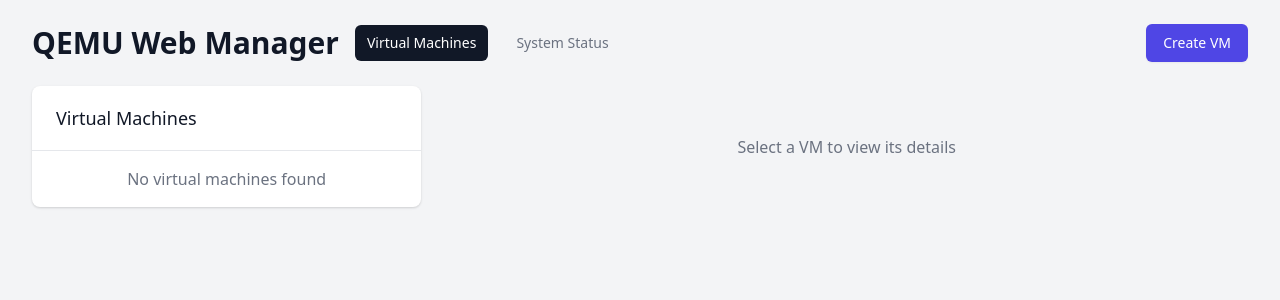
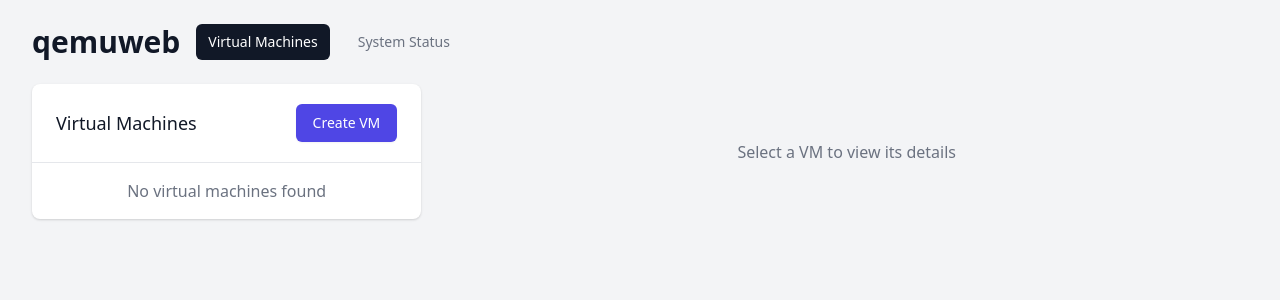
Before and after one commit to benbaptist/qemuweb, a Flask app: page / in a window 1280 px wide. Shown: the top 300 px of the page. Run offline with Flask 3, Linux system fonts and the light colour scheme; data that the repository does not hold is empty; some libraries are stand-ins or nearby versions.

Commit message:
Enhance VM management interface and update page titles
- Added a "Create VM" button to the VM list component for improved user interaction.
- Updated the page title from "QEMU Web Manager" to "qemuweb" for consistency and branding.
- Removed the redundant "Create VM" button from the header, consolidating functionality within the VM list.

These changes improve the user experience by streamlining the interface and enhancing accessibility to VM creation features.

```diff
--- a/qemuweb/frontend/static/js/components/VMList.js
+++ b/qemuweb/frontend/static/js/components/VMList.js
@@ -33,9 +33,15 @@
     template: `
         <div class="bg-white shadow rounded-lg">
             <div class="px-4 py-5 border-b border-gray-200 sm:px-6">
-                <h3 class="text-lg leading-6 font-medium text-gray-900">
-                    Virtual Machines
-                </h3>
+                <div class="flex justify-between items-center">
+                    <h3 class="text-lg leading-6 font-medium text-gray-900">
+                        Virtual Machines
+                    </h3>
+                    <button @click="$emit('create')"
+                            class="inline-flex items-center px-4 py-2 border border-transparent text-sm font-medium rounded-md shadow-sm text-white bg-indigo-600 hover:bg-indigo-700 focus:outline-none focus:ring-2 focus:ring-offset-2 focus:ring-indigo-500">
+                        Create VM
+                    </button>
+                </div>
             </div>
             <ul class="divide-y divide-gray-200">
                 <li v-for="vm in vms" :key="vm.name"
--- a/qemuweb/frontend/templates/index.html
+++ b/qemuweb/frontend/templates/index.html
@@ -3,7 +3,7 @@
 <head>
     <meta charset="UTF-8">
     <meta name="viewport" content="width=device-width, initial-scale=1.0">
-    <title>QEMU Web Manager</title>
+    <title>qemuweb</title>
     <!-- Styles -->
     <link href="https://cdn.jsdelivr.net/npm/tailwindcss@2.2.19/dist/tailwind.min.css" rel="stylesheet">
     <link href="https://cdnjs.cloudflare.com/ajax/libs/font-awesome/5.15.4/css/all.min.css" rel="stylesheet">
@@ -43,7 +43,7 @@
                 <!-- Header -->
                 <div class="flex justify-between items-center mb-6">
                     <div class="flex items-center space-x-4">
-                        <h1 class="text-3xl font-bold text-gray-900">QEMU Web Manager</h1>
+                        <h1 class="text-3xl font-bold text-gray-900">qemuweb</h1>
                         <nav class="flex space-x-4">
                             <button @click="currentView = 'vms'"
                                     :class="[
@@ -65,11 +65,6 @@
                             </button>
                         </nav>
                     </div>
-                    <button v-if="currentView === 'vms'"
-                            @click="showCreateModal = true"
-                            class="inline-flex items-center px-4 py-2 border border-transparent text-sm font-medium rounded-md shadow-sm text-white bg-indigo-600 hover:bg-indigo-700 focus:outline-none focus:ring-2 focus:ring-offset-2 focus:ring-indigo-500">
-                        Create VM
-                    </button>
                 </div>
 
                 <!-- VM Management View -->
@@ -83,6 +78,7 @@
                             @select="selectVM"
                             @start="startVM"
                             @stop="stopVM"
+                            @create="showCreateModal = true"
                             @delete="deleteVM">
                         </vm-list>
                     </div>
```
